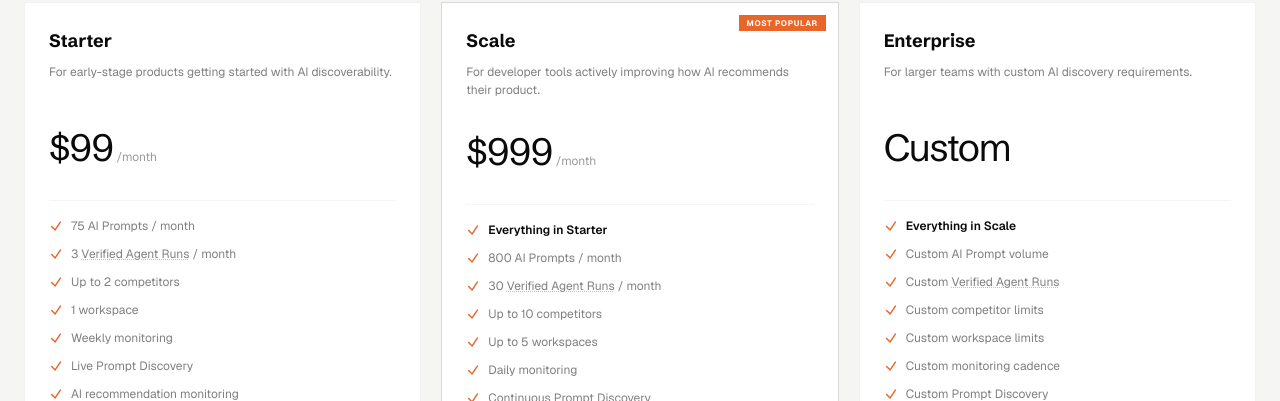
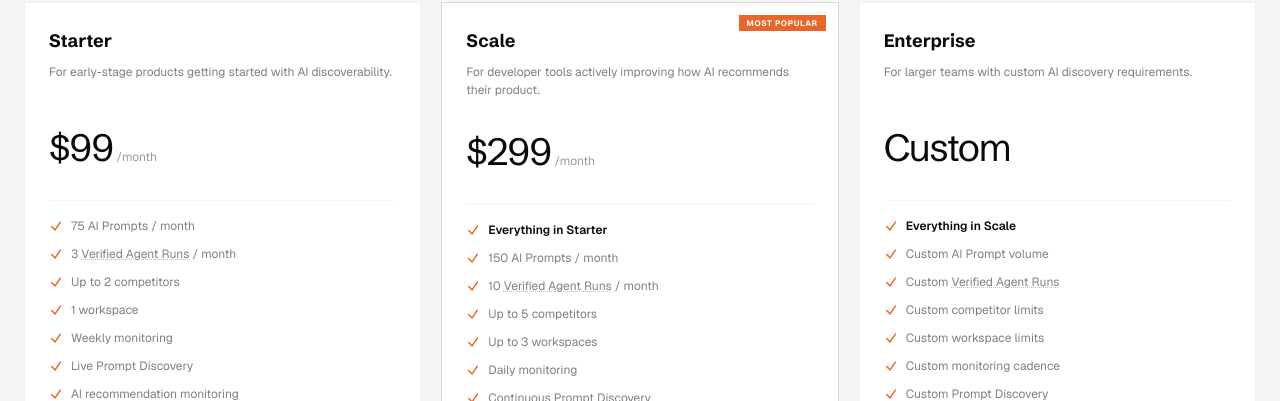
Before and after one commit to tryoriginai/marketing-site, a Next.js app: page / in a window 1280 px wide. Shown: the part 4818-5219 px from the top of the page. Built offline with nearby package versions, Linux system fonts and the light colour scheme.

Commit message:
Update pricing to  and adjust plan limits (150 prompts, 10 agent runs, 5 competitors, 3 workspaces)

```diff
--- a/app/page.tsx
+++ b/app/page.tsx
@@ -897,7 +897,7 @@ export default function Home() {
                 <p className="text-[12px] min-h-[32px] font-sans" style={{ color: 'rgba(0,0,0,0.50)' }}>For developer tools actively improving how AI recommends their product.</p>
               </div>
               <div className="flex items-baseline gap-1 py-1">
-                <span className="text-[38px] font-normal tracking-tight" style={{ color: '#0a0a0a', fontFamily: 'var(--font-schibsted-grotesk), system-ui, sans-serif', letterSpacing: '-0.04em' }}>$999</span>
+                <span className="text-[38px] font-normal tracking-tight" style={{ color: '#0a0a0a', fontFamily: 'var(--font-schibsted-grotesk), system-ui, sans-serif', letterSpacing: '-0.04em' }}>$299</span>
                 <span className="text-[12px]" style={{ color: 'rgba(0,0,0,0.40)' }}>/month</span>
               </div>
               <div className="pt-4 space-y-3 text-[12px] border-t" style={{ borderColor: 'rgba(0,0,0,0.04)' }}>
@@ -912,27 +912,27 @@ export default function Home() {
                     <svg className="w-3.5 h-3.5 flex-shrink-0 mt-0.5" style={{ color: '#e8662a' }} fill="none" viewBox="0 0 24 24" stroke="currentColor" strokeWidth={2.5}>
                       <path strokeLinecap="round" strokeLinejoin="round" d="M4.5 12.75l6 6 9-13.5" />
                     </svg>
-                    <span>800 AI Prompts / month</span>
+                    <span>150 AI Prompts / month</span>
                   </li>
                   <li className="flex items-start gap-2">
                     <svg className="w-3.5 h-3.5 flex-shrink-0 mt-0.5" style={{ color: '#e8662a' }} fill="none" viewBox="0 0 24 24" stroke="currentColor" strokeWidth={2.5}>
                       <path strokeLinecap="round" strokeLinejoin="round" d="M4.5 12.75l6 6 9-13.5" />
                     </svg>
                     <span>
-                      30 <span className="underline decoration-dotted cursor-help decoration-black/25" title="Real coding agents completing developer tasks in isolated environments to measure which tools they actually select and use.">Verified Agent Runs</span> / month
+                      10 <span className="underline decoration-dotted cursor-help decoration-black/25" title="Real coding agents completing developer tasks in isolated environments to measure which tools they actually select and use.">Verified Agent Runs</span> / month
                     </span>
                   </li>
                   <li className="flex items-start gap-2">
                     <svg className="w-3.5 h-3.5 flex-shrink-0 mt-0.5" style={{ color: '#e8662a' }} fill="none" viewBox="0 0 24 24" stroke="currentColor" strokeWidth={2.5}>
                       <path strokeLinecap="round" strokeLinejoin="round" d="M4.5 12.75l6 6 9-13.5" />
                     </svg>
-                    <span>Up to 10 competitors</span>
+                    <span>Up to 5 competitors</span>
                   </li>
                   <li className="flex items-start gap-2">
                     <svg className="w-3.5 h-3.5 flex-shrink-0 mt-0.5" style={{ color: '#e8662a' }} fill="none" viewBox="0 0 24 24" stroke="currentColor" strokeWidth={2.5}>
                       <path strokeLinecap="round" strokeLinejoin="round" d="M4.5 12.75l6 6 9-13.5" />
                     </svg>
-                    <span>Up to 5 workspaces</span>
+                    <span>Up to 3 workspaces</span>
                   </li>
                   <li className="flex items-start gap-2">
                     <svg className="w-3.5 h-3.5 flex-shrink-0 mt-0.5" style={{ color: '#e8662a' }} fill="none" viewBox="0 0 24 24" stroke="currentColor" strokeWidth={2.5}>
```
